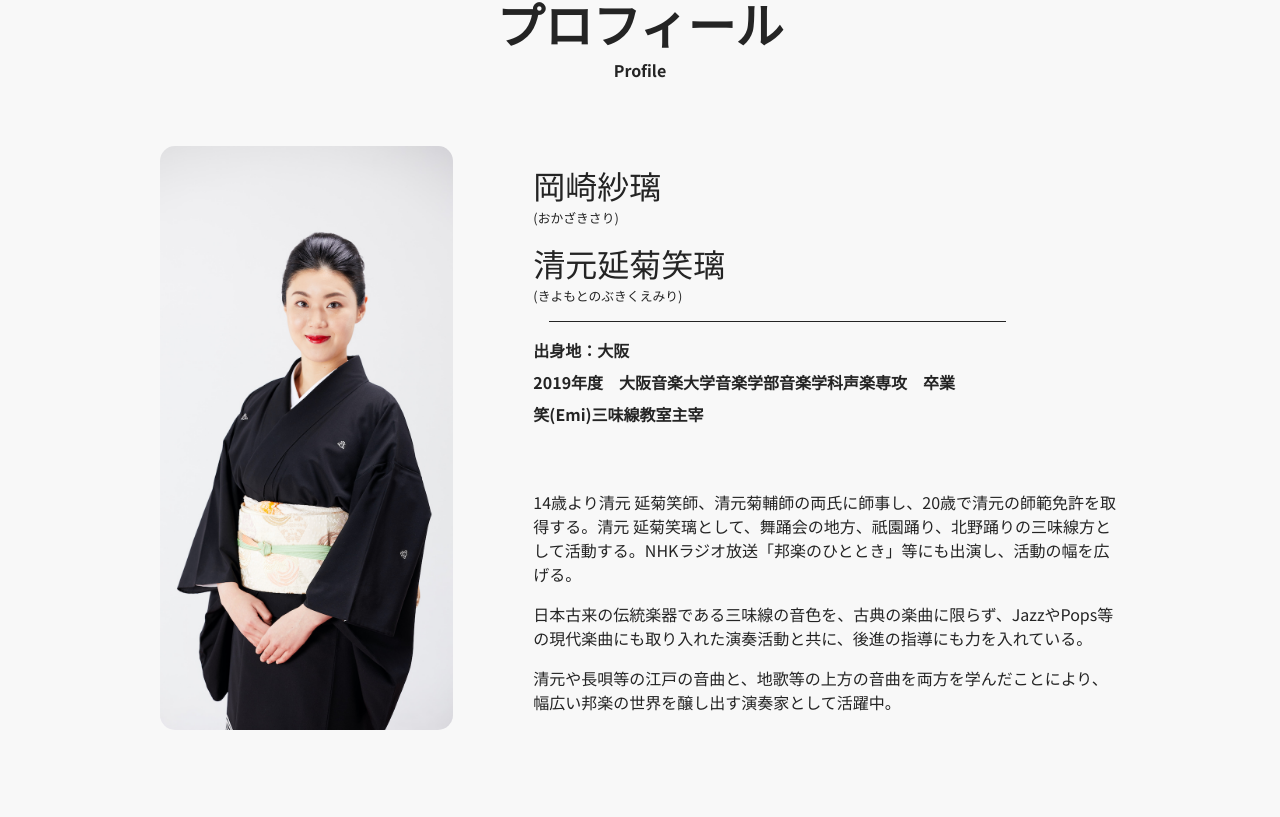
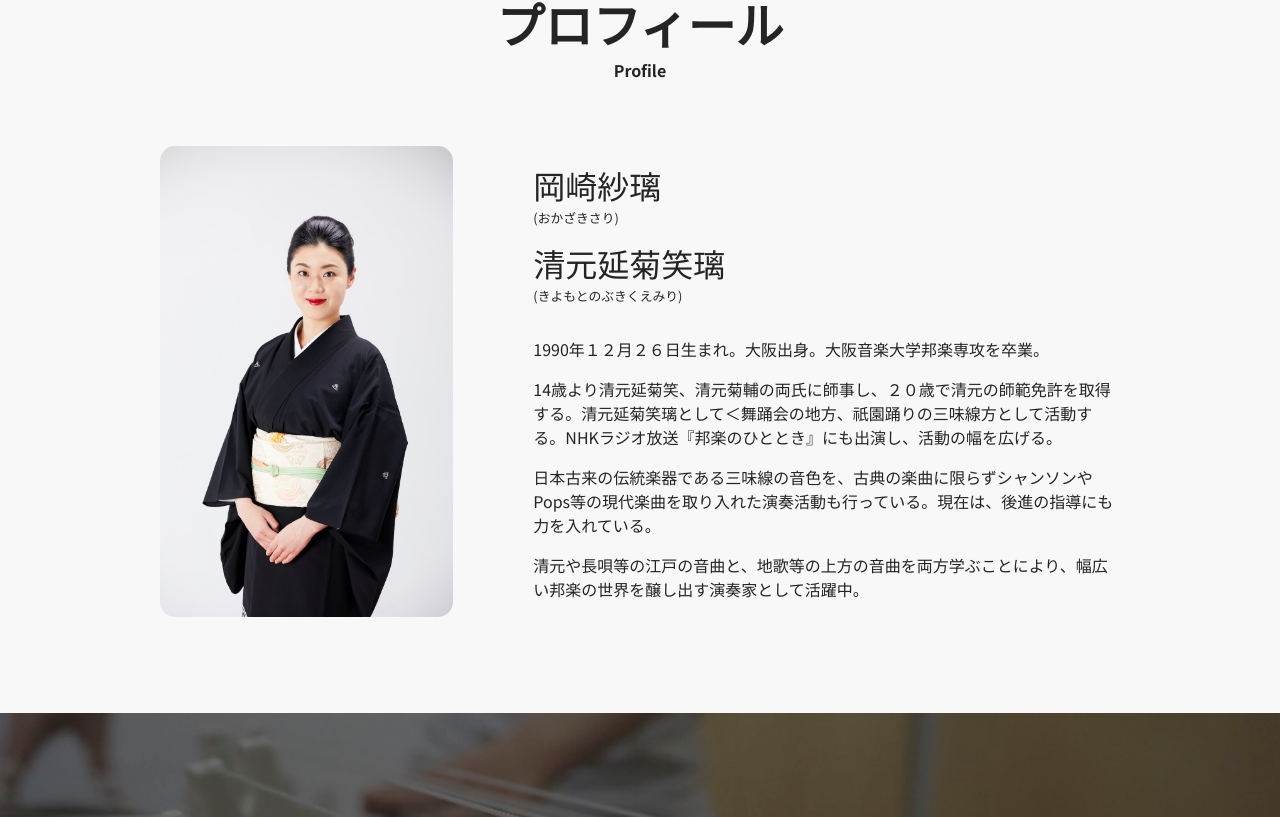
Before and after one commit to dpars34/sari-okazaki-site, a React (Create React App) app: page / in a window 1280 px wide. Shown: the part 876-1693 px from the top of the page. Built offline with nearby package versions, Linux system fonts and the light colour scheme; a web font is replaced by a local one.

Commit message:
profile changes

```diff
--- a/src/Components/Performance/Performance.styles.ts
+++ b/src/Components/Performance/Performance.styles.ts
@@ -12,6 +12,7 @@ export const PerformanceArea = styled.div`
     background-size: cover;
     padding: 4rem 10vw 8rem 10vw;
     color: #F8F8F8;
+    margin-bottom: .1rem;
 `
 
 export const FlexContainer = styled.div`
--- a/src/Components/Profile/Profile.styles.ts
+++ b/src/Components/Profile/Profile.styles.ts
@@ -37,7 +37,7 @@ export const TextBox = styled.div`
 export const InfoTextBox = styled.div`
     color: #242424;
     margin-bottom: 2rem;
-    padding: 1rem 1rem 1rem 0;
+    padding: 1rem 1rem 0rem 0;
 
 `
 
--- a/src/Components/Profile/Profile.tsx
+++ b/src/Components/Profile/Profile.tsx
@@ -3,7 +3,7 @@ import React, { useState, useRef, useEffect } from 'react'
 import profile from './profile.jpg'
 
 //Styles
-import { ProfileArea, FlexContainer, ProfilePicture, TextArea, TextBox, Text, BiggerText, InfoTextBox, ListItem, SubText, HorizontalRule, Ul } from './Profile.styles'
+import { ProfileArea, FlexContainer, ProfilePicture, TextArea, TextBox, Text, BiggerText, InfoTextBox, SubText } from './Profile.styles'
 import { Title, SubTitle, FadeInSection } from '../../App.styles'
 
 const Profile = () => {
@@ -49,17 +49,12 @@ const Profile = () => {
                             <SubText>(おかざきさり)</SubText>
                             <BiggerText topMargin={true}>清元延菊笑璃</BiggerText>
                             <SubText>(きよもとのぶきくえみり)</SubText>
-                            <HorizontalRule></HorizontalRule>
-                            <Ul>
-                                <ListItem>出身地：大阪</ListItem>
-                                <ListItem>2019年度　大阪音楽大学音楽学部音楽学科声楽専攻　卒業</ListItem>
-                                <ListItem>笑(Emi)三味線教室主宰</ListItem>
-                            </Ul>
                         </InfoTextBox>
                         <TextBox>
-                            <Text>14歳より清元 延菊笑師、清元菊輔師の両氏に師事し、20歳で清元の師範免許を取得する。清元 延菊笑璃として、舞踊会の地方、祇園踊り、北野踊りの三味線方として活動する。NHKラジオ放送「邦楽のひととき」等にも出演し、活動の幅を広げる。</Text>
-                            <Text>日本古来の伝統楽器である三味線の音色を、古典の楽曲に限らず、JazzやPops等の現代楽曲にも取り入れた演奏活動と共に、後進の指導にも力を入れている。</Text>
-                            <Text>清元や長唄等の江戸の音曲と、地歌等の上方の音曲を両方を学んだことにより、幅広い邦楽の世界を醸し出す演奏家として活躍中。</Text>
+                            <Text>1990年１２月２６日生まれ。大阪出身。大阪音楽大学邦楽専攻を卒業。</Text>
+                            <Text>14歳より清元延菊笑、清元菊輔の両氏に師事し、２０歳で清元の師範免許を取得する。清元延菊笑璃として＜舞踊会の地方、祇園踊りの三味線方として活動する。NHKラジオ放送『邦楽のひととき』にも出演し、活動の幅を広げる。</Text>
+                            <Text>日本古来の伝統楽器である三味線の音色を、古典の楽曲に限らずシャンソンやPops等の現代楽曲を取り入れた演奏活動も行っている。現在は、後進の指導にも力を入れている。</Text>
+                            <Text>清元や長唄等の江戸の音曲と、地歌等の上方の音曲を両方学ぶことにより、幅広い邦楽の世界を醸し出す演奏家として活躍中。</Text>
                         </TextBox>
                     </TextArea>
                 </FlexContainer>
```
